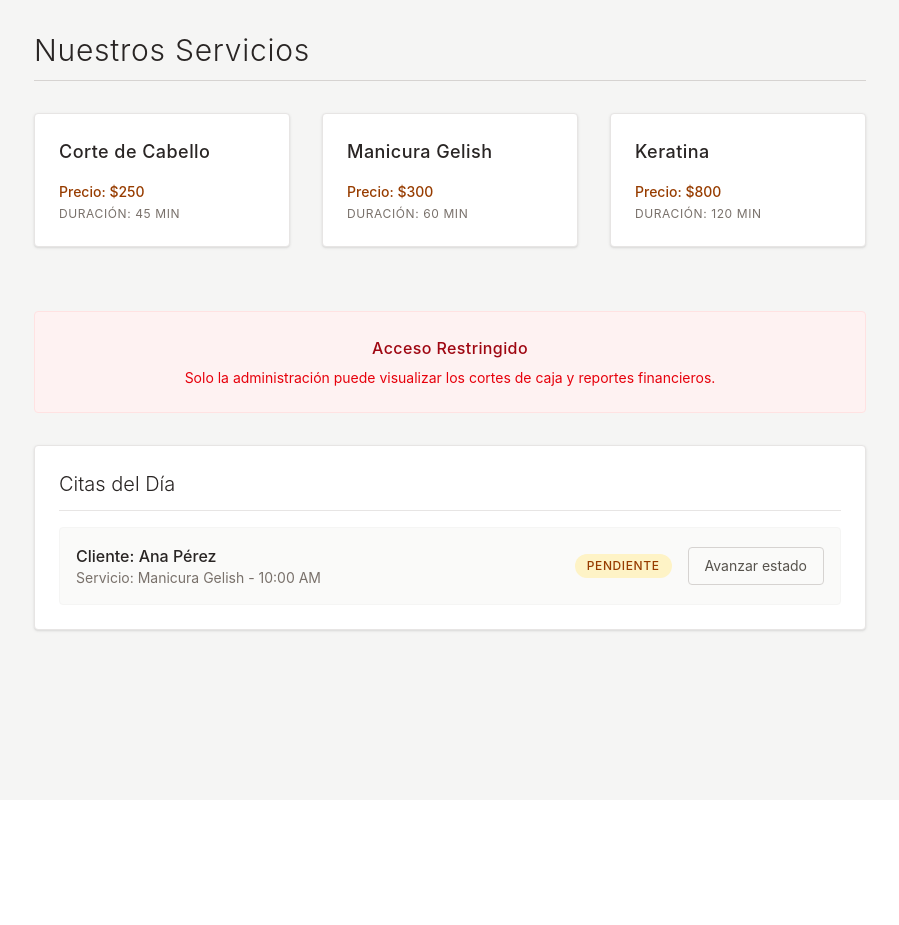
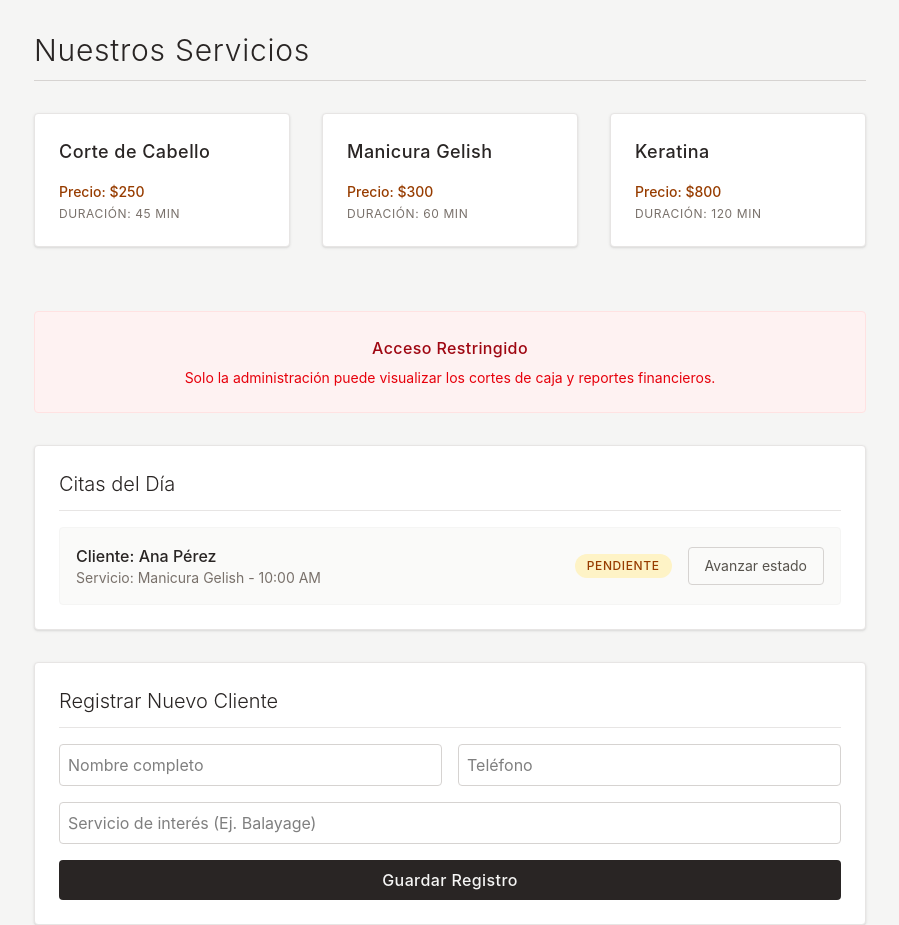
Before and after one commit to Georgina2615/salon, a React (Vite) app: page / in a window 1280 px wide. Shown: the whole page, without its empty margins (190-1089 px from the left). Before the commit the page ends 800 px from the top, so only its background shows below. Built offline with nearby package versions, Linux system fonts and the light colour scheme.

Commit message:
feat: se implemnto el custom hooks para el formularios

```diff
--- a/src/App.jsx
+++ b/src/App.jsx
@@ -1,6 +1,7 @@
 import { ServicesContainer } from './examples/ServicesContainer'
 import { ProtectedFinancialReport } from './examples/FinancialReport'
 import { AppointmentsSection } from './examples/AppointmentsSection'
+import { NewClientForm } from './examples/NewClientForm'
 
 function App() {
   return (
@@ -10,6 +11,7 @@ function App() {
       <div className="max-w-4xl mx-auto px-8">
         <ProtectedFinancialReport />
         <AppointmentsSection />
+        <NewClientForm />
 
       </div>
     </div>
--- /dev/null
+++ b/src/examples/NewClientForm.jsx
@@ -0,0 +1,61 @@
+import { useForm } from "../hooks/useForm";
+
+export const NewClientForm = () => {
+  const { values, handleInputChange, resetForm } = useForm({
+    nombre: '',
+    telefono: '',
+    servicio: ''
+  });
+
+  const handleSubmit = (e) => {
+    e.preventDefault();
+    alert(`¡Cliente registrado con éxito!\nNombre: ${values.nombre}\nTeléfono: ${values.telefono}\nServicio: ${values.servicio}`);
+    resetForm();
+  };
+
+  return (
+    <div className="bg-white p-6 rounded-sm shadow-sm border border-stone-200 mt-8">
+      <h3 className="text-xl font-light text-stone-800 border-b border-stone-200 pb-3 mb-4">
+        Registrar Nuevo Cliente
+      </h3>
+
+      <form onSubmit={handleSubmit} className="space-y-4">
+        <div className="grid grid-cols-1 sm:grid-cols-2 gap-4">
+          <input
+            type="text"
+            name="nombre"
+            value={values.nombre}
+            onChange={handleInputChange}
+            placeholder="Nombre completo"
+            className="w-full p-2 border border-stone-300 rounded-sm focus:outline-none focus:border-amber-600 focus:ring-1 focus:ring-amber-600"
+            required
+          />
+          <input
+            type="tel"
+            name="telefono"
+            value={values.telefono}
+            onChange={handleInputChange}
+            placeholder="Teléfono"
+            className="w-full p-2 border border-stone-300 rounded-sm focus:outline-none focus:border-amber-600 focus:ring-1 focus:ring-amber-600"
+            required
+          />
+        </div>
+        <input
+          type="text"
+          name="servicio"
+          value={values.servicio}
+          onChange={handleInputChange}
+          placeholder="Servicio de interés (Ej. Balayage)"
+          className="w-full p-2 border border-stone-300 rounded-sm focus:outline-none focus:border-amber-600 focus:ring-1 focus:ring-amber-600"
+          required
+        />
+        <button
+          type="submit"
+          className="w-full bg-stone-800 text-stone-100 py-2 rounded-sm hover:bg-stone-700 transition-colors font-medium tracking-wide cursor-pointer"
+        >
+          Guardar Registro
+        </button>
+      </form>
+    </div>
+  );
+};
--- /dev/null
+++ b/src/hooks/useForm.js
@@ -0,0 +1,19 @@
+import { useState } from 'react';
+
+export const useForm = (initialState = {}) => {
+  const [values, setValues] = useState(initialState);
+
+  const handleInputChange = (e) => {
+    const { name, value } = e.target;
+    setValues({
+      ...values,
+      [name]: value
+    });
+  };
+
+  const resetForm = () => {
+    setValues(initialState);
+  };
+
+  return { values, handleInputChange, resetForm };
+};
```
